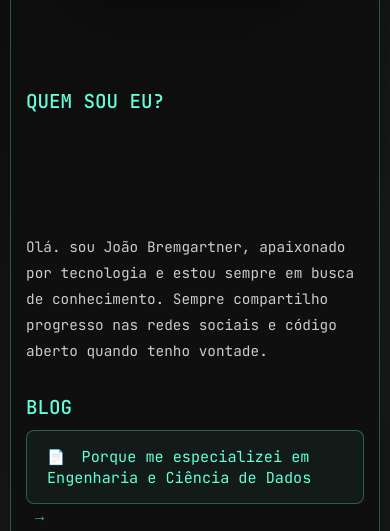
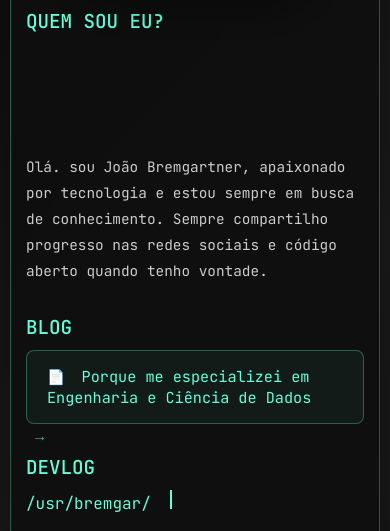
Before and after one commit to engjoaofaro/site_bremgar, a plain HTML site: page index.html in a window 390 px wide. Shown: the part 273-804 px from the top of the page. Drawn offline with Linux system fonts and the light colour scheme.

Commit message:
fix responsive.css

```diff
--- a/styles/responsive.css
+++ b/styles/responsive.css
@@ -46,6 +46,10 @@
     margin-top: 150px;
     font-size: 0.9rem;
   }
+
+  .section-title:first-of-type {
+    margin-top: 150px;
+  }
 }
 
 @media (max-width: 480px) {
@@ -74,4 +78,8 @@
   .bio {
     margin-top: 120px;
   }
+
+  .section-title:first-of-type {
+    margin-top: 120px;
+  }
 }
```
